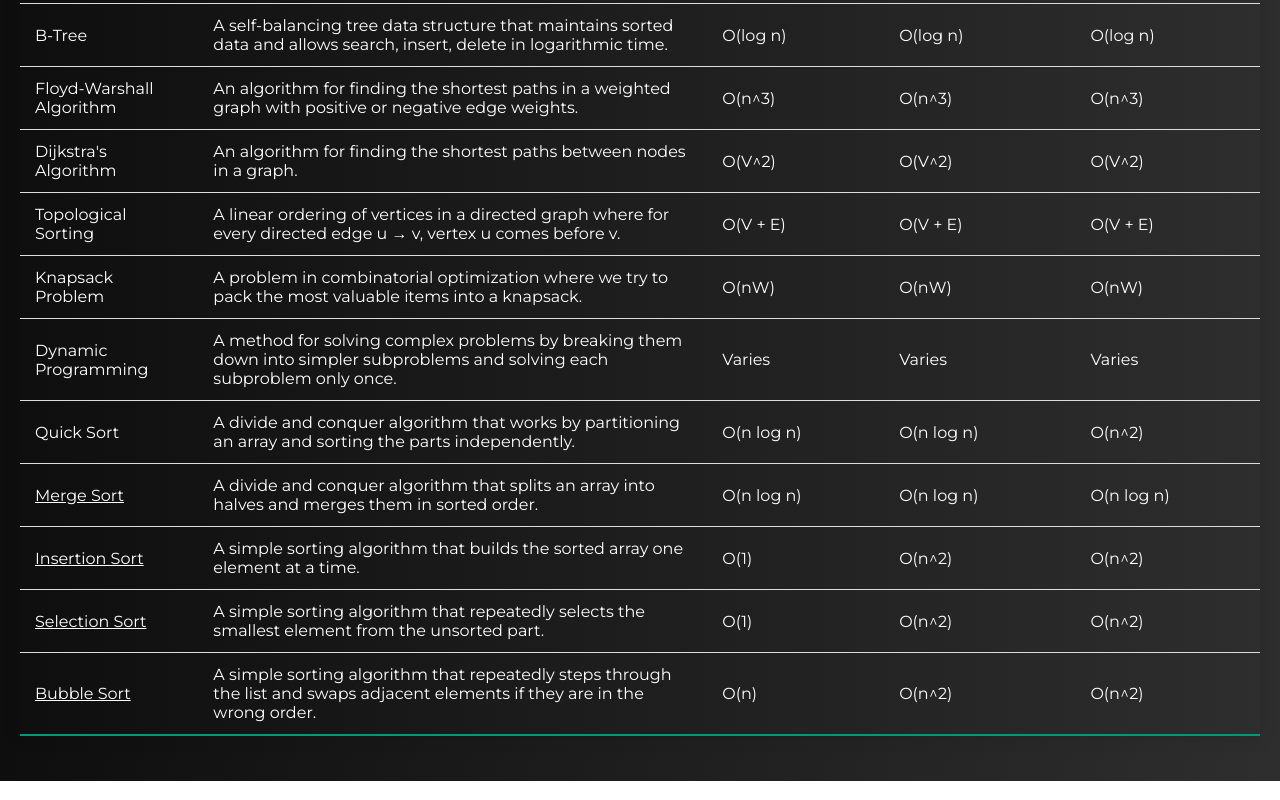
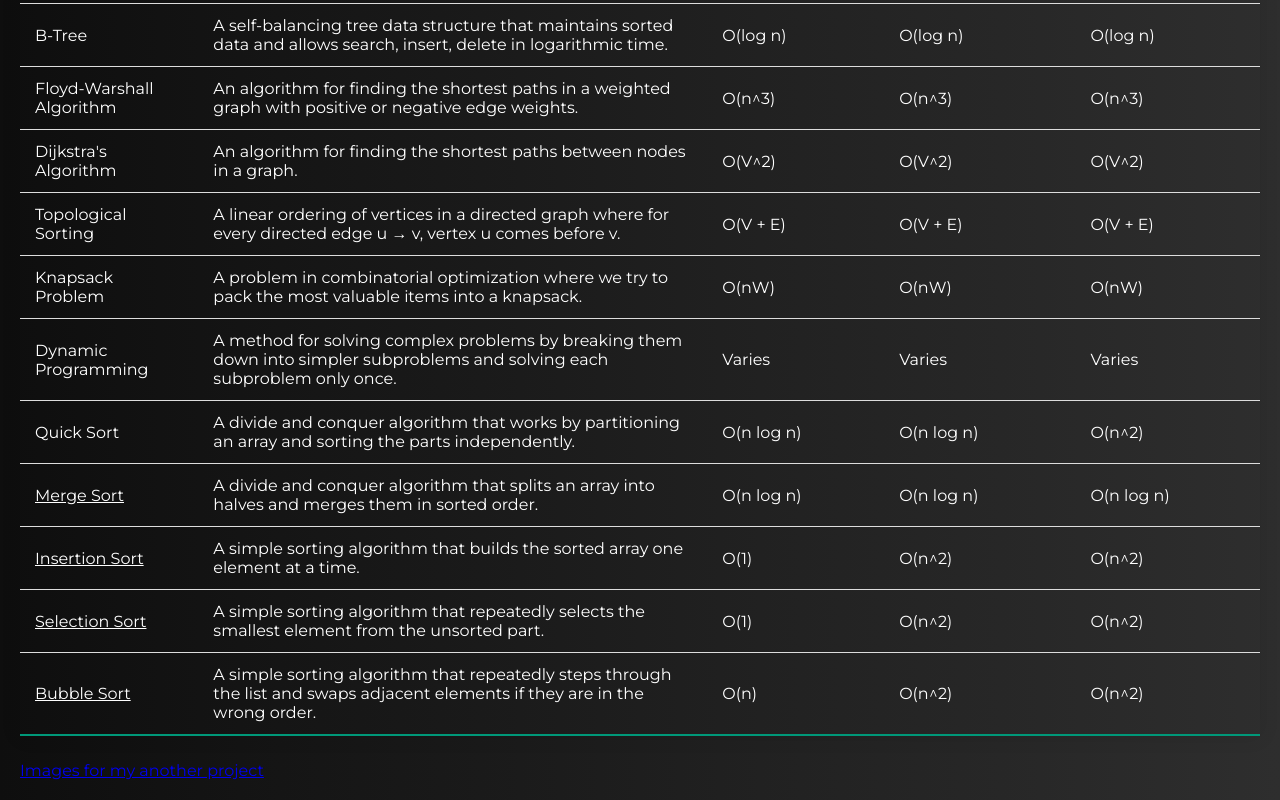
Before and after one commit to saisj2002/saisj2002.github.io, a plain HTML site: page index.html in a window 1280 px wide. Shown: the part 890-1690 px from the top of the page. Drawn offline with Linux system fonts and the light colour scheme.

Commit message:
Updated path

```diff
--- a/index.html
+++ b/index.html
@@ -331,7 +331,7 @@
             </tbody>
         </table>
 
-
+        <a href="Images/College Logo.png">Images for my another project</a>
     </section>
 
     <script>
```
